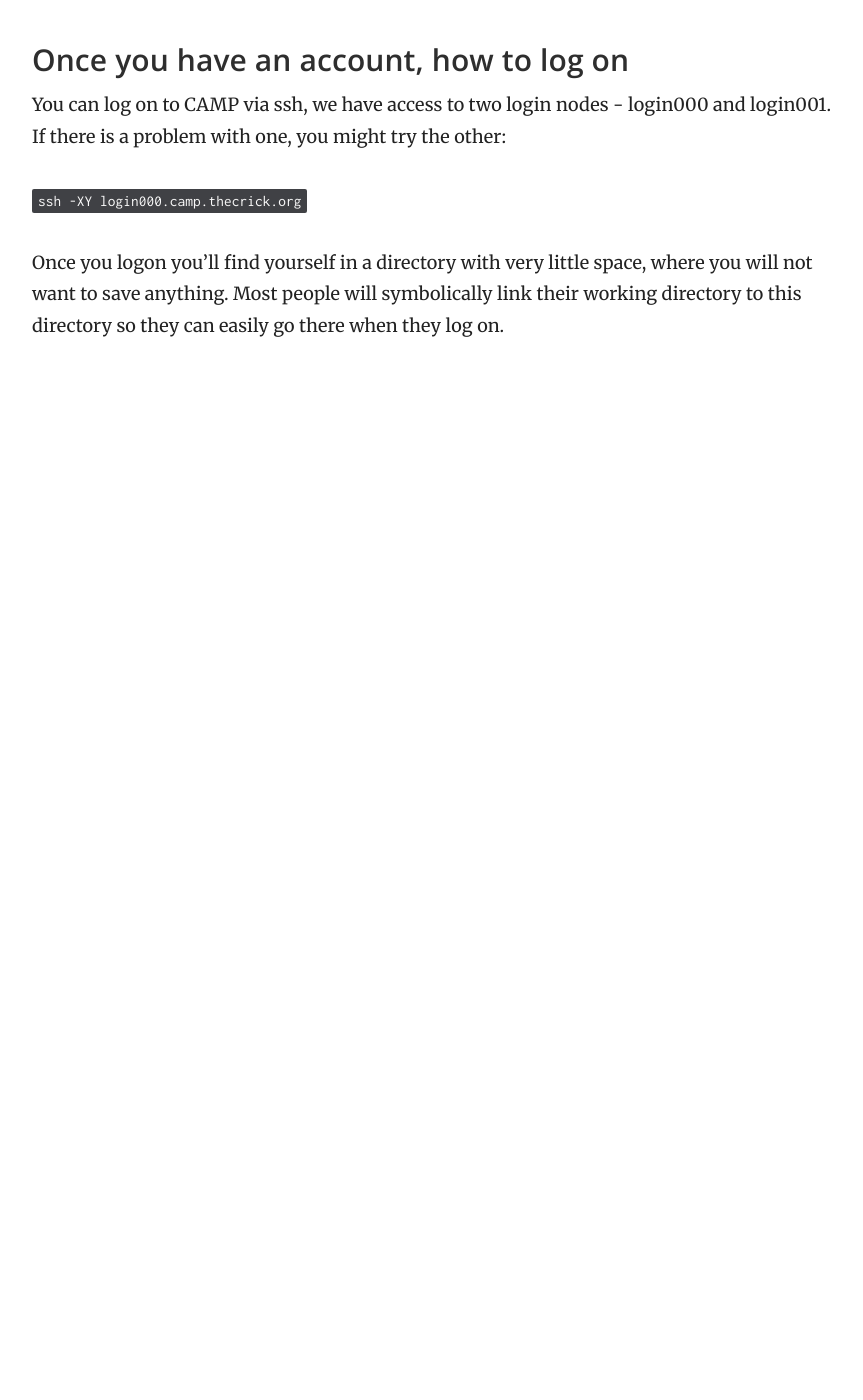
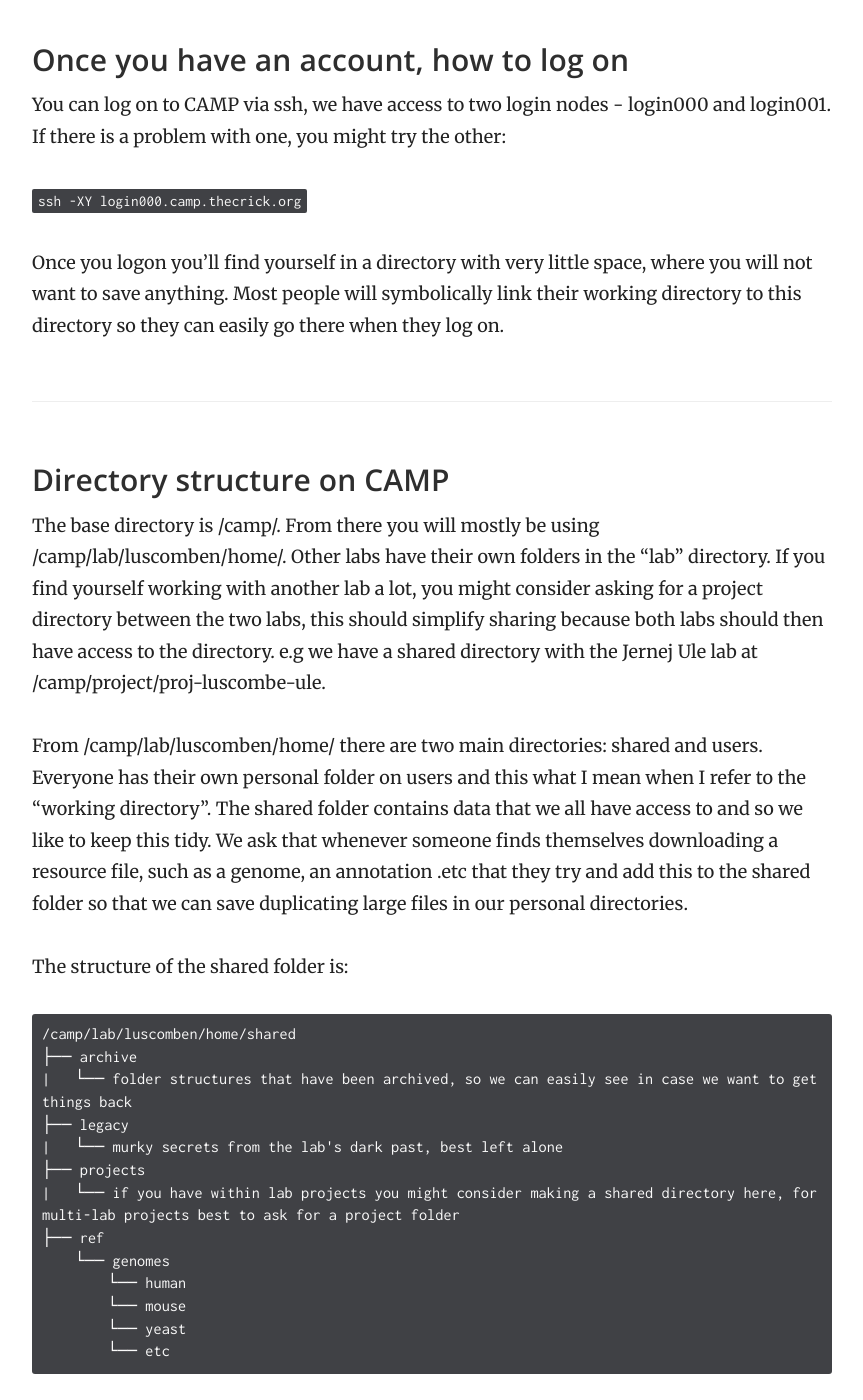
Before and after one commit to luslab/luslab.github.io, a Jekyll site: the page built from _docs/CAMP/intro.md, in a window 1280 px wide and 1400 px high, scrolled down 1533 px. Shown: the whole window, without its empty margins (358-1221 px from the left). Built offline with Jekyll 4.4.1, drawn with Linux system fonts in a browser that asks for light colours; before the commit the page ends 1926 px from its top, so only the background shows below that.

Commit message:
Update intro.md

````diff
--- a/_docs/CAMP/intro.md
+++ b/_docs/CAMP/intro.md
@@ -48,3 +48,27 @@ You can log on to CAMP via ssh, we have access to two login nodes - login000 and
 
 Once you logon you'll find yourself in a directory with very little space, where you will not want to save anything.
 Most people will symbolically link their working directory to this directory so they can easily go there when they log on.
+
+### Directory structure on CAMP
+
+The base directory is /camp/. From there you will mostly be using /camp/lab/luscomben/home/. Other labs have their own folders in the "lab" directory. If you find yourself working with another lab a lot, you might consider asking for a project directory between the two labs, this should simplify sharing because both labs should then have access to the directory. e.g we have a shared directory with the Jernej Ule lab at /camp/project/proj-luscombe-ule.
+
+From /camp/lab/luscomben/home/ there are two main directories: shared and users. Everyone has their own personal folder on users and this what I mean when I refer to the "working directory". The shared folder contains data that we all have access to and so we like to keep this tidy. We ask that whenever someone finds themselves downloading a resource file, such as a genome, an annotation .etc that they try and add this to the shared folder so that we can save duplicating large files in our personal directories.
+
+The structure of the shared folder is:
+
+```
+/camp/lab/luscomben/home/shared
+├── archive
+|   └── folder structures that have been archived, so we can easily see in case we want to get things back
+├── legacy
+|   └── murky secrets from the lab's dark past, best left alone
+├── projects
+|   └── if you have within lab projects you might consider making a shared directory here, for multi-lab projects best to ask for a project folder
+├── ref
+    └── genomes
+        └── human
+        └── mouse
+        └── yeast
+        └── etc
+```
````
